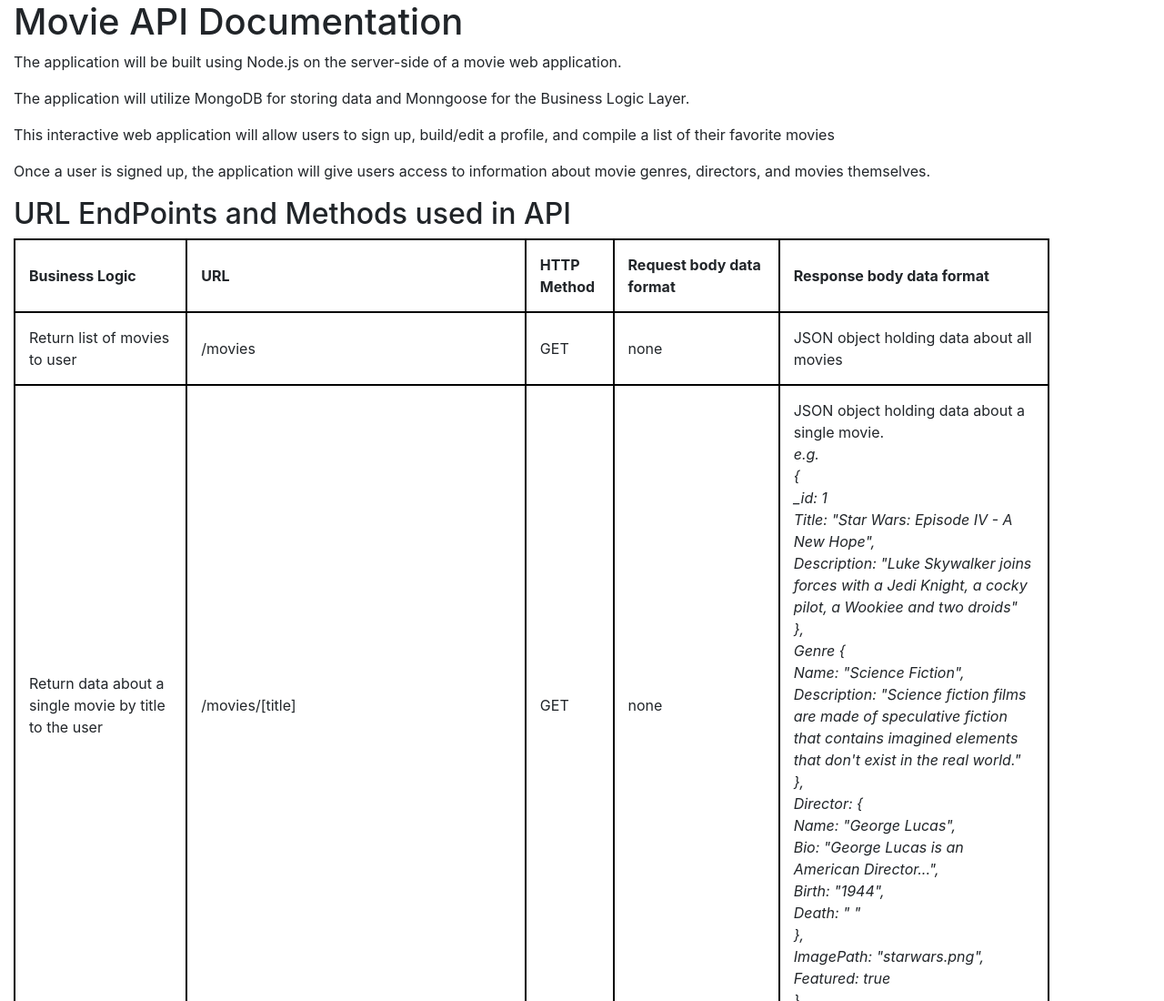
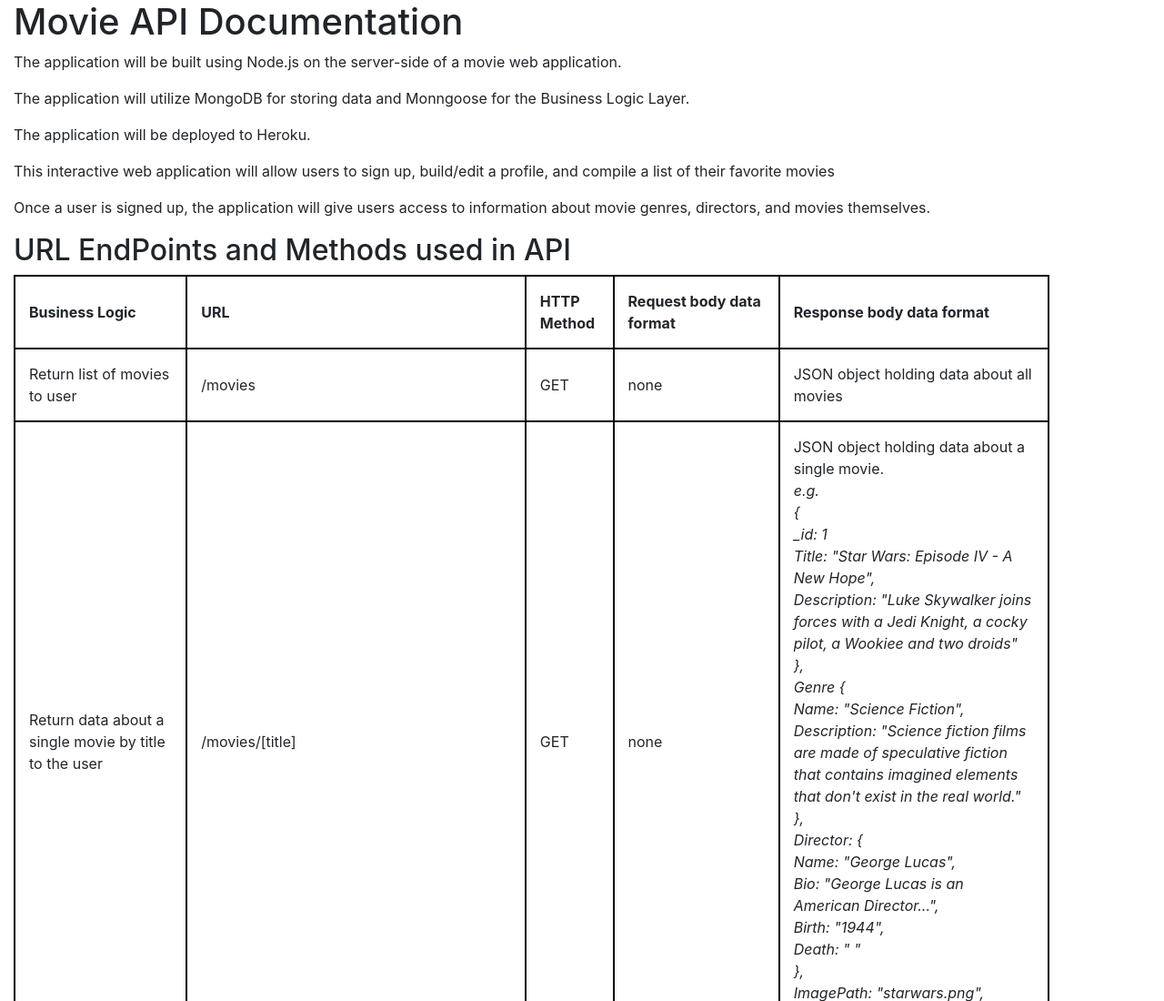
Before and after one commit to evandersloot/movie-api, a website: page public/documentation.html in a window 1280 px wide. Shown: the top 1100 px of the page at 91% size. Drawn offline with nearby package versions, Linux system fonts and the light colour scheme.

Commit message:
update documentation.html

```diff
--- a/public/documentation.html
+++ b/public/documentation.html
@@ -14,6 +14,7 @@
         <h1> Movie API Documentation </h1>
         <p> The application will be built using Node.js on the server-side of a movie web application. </p>
         <p> The application will utilize MongoDB for storing data and Monngoose for the Business Logic Layer.</p>
+        <p> The application will be deployed to Heroku.</p>
         <p> This interactive web application will allow users to sign up, build/edit a profile, and compile a list of their favorite movies </p>
         <p> Once a user is signed up, the application will give users access to information about movie genres, directors, and movies themselves. </p>
       </header>
```
